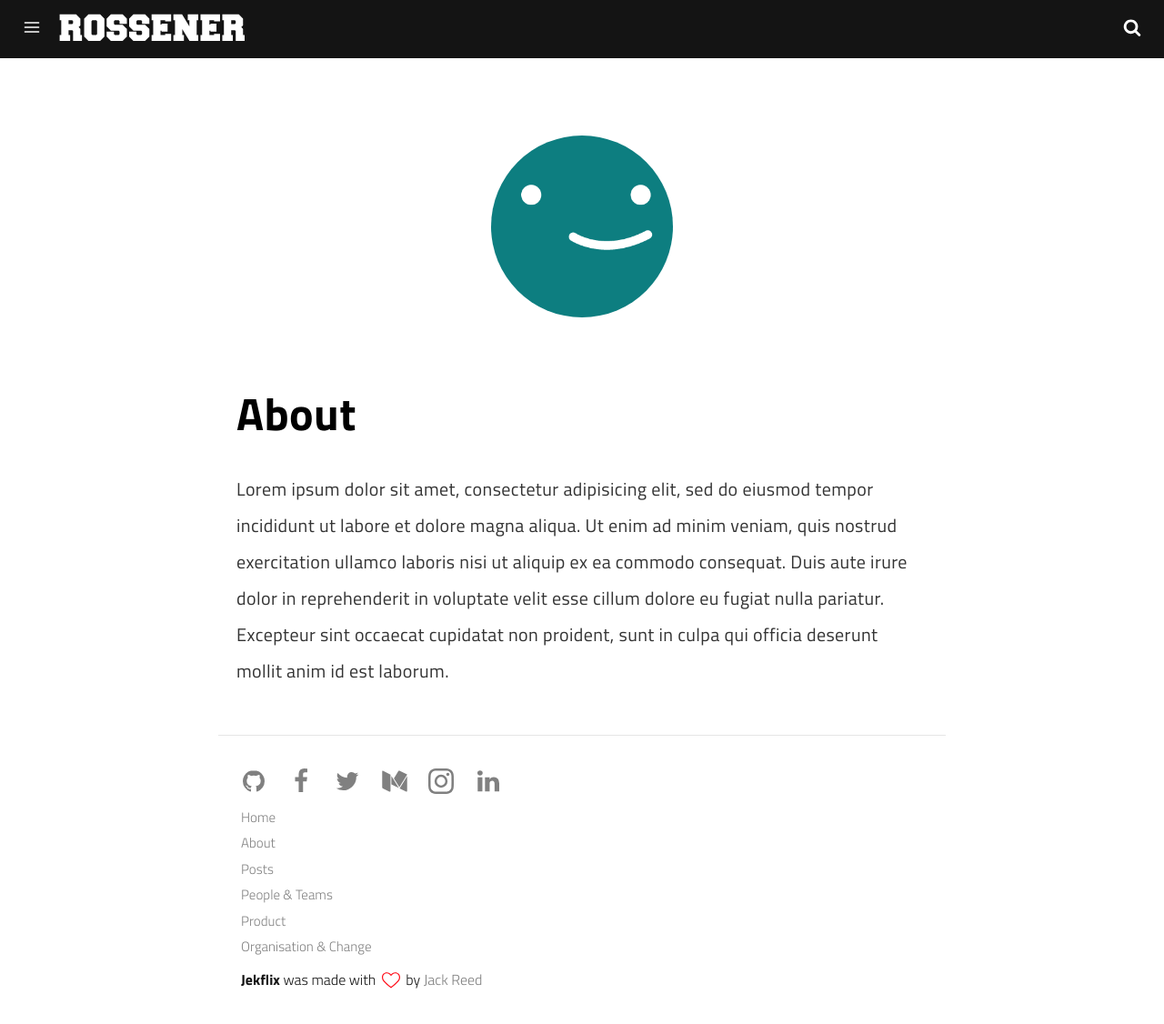
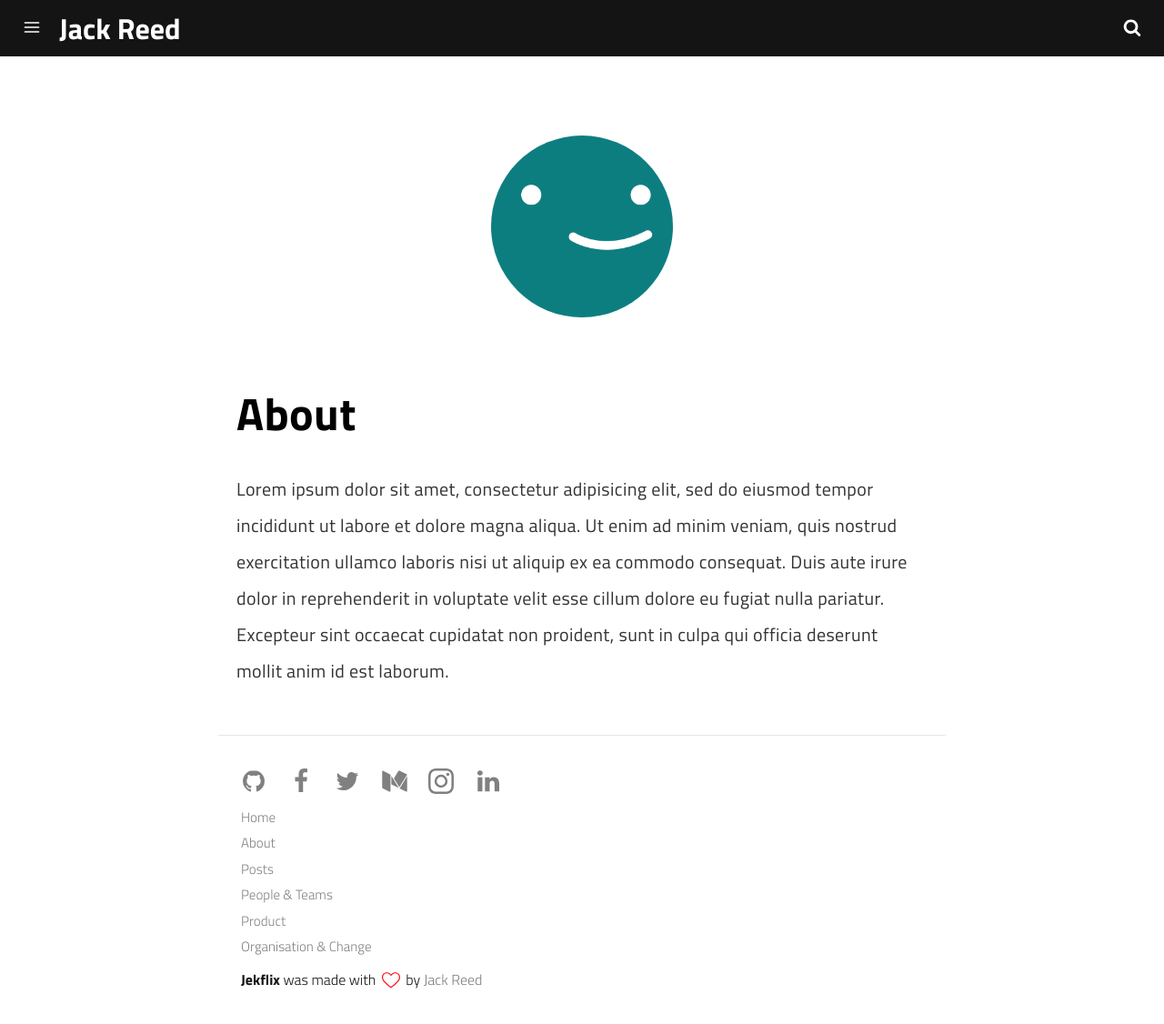
Before and after one commit to IamJackReed/one, a Jekyll site: the page built from pages/about.md, in a window 1280 px wide and 1126 px high. Shown: the whole window at 91% size. Built offline with Jekyll 4.4.1, drawn with Linux system fonts in a browser that asks for light colours; a script that is not in the unit is left out.

Commit message:
Update _config.yml

```diff
--- a/_config.yml
+++ b/_config.yml
@@ -1,5 +1,5 @@
 # Site Settings
-nname: Jack Reed
+name: Jack Reed
 title: Jack Reed | Scrum Master
 description: Jackflix is a template for Jekyll inspired by Netflix.
 
@@ -68,7 +68,7 @@ collections:
     output: true
 paginate_path: "/page/:num/"
 show_get_theme_btn: false
-use_logo: true
+use_logo: false
 
 # Content paginator
 paginate_content:
```
